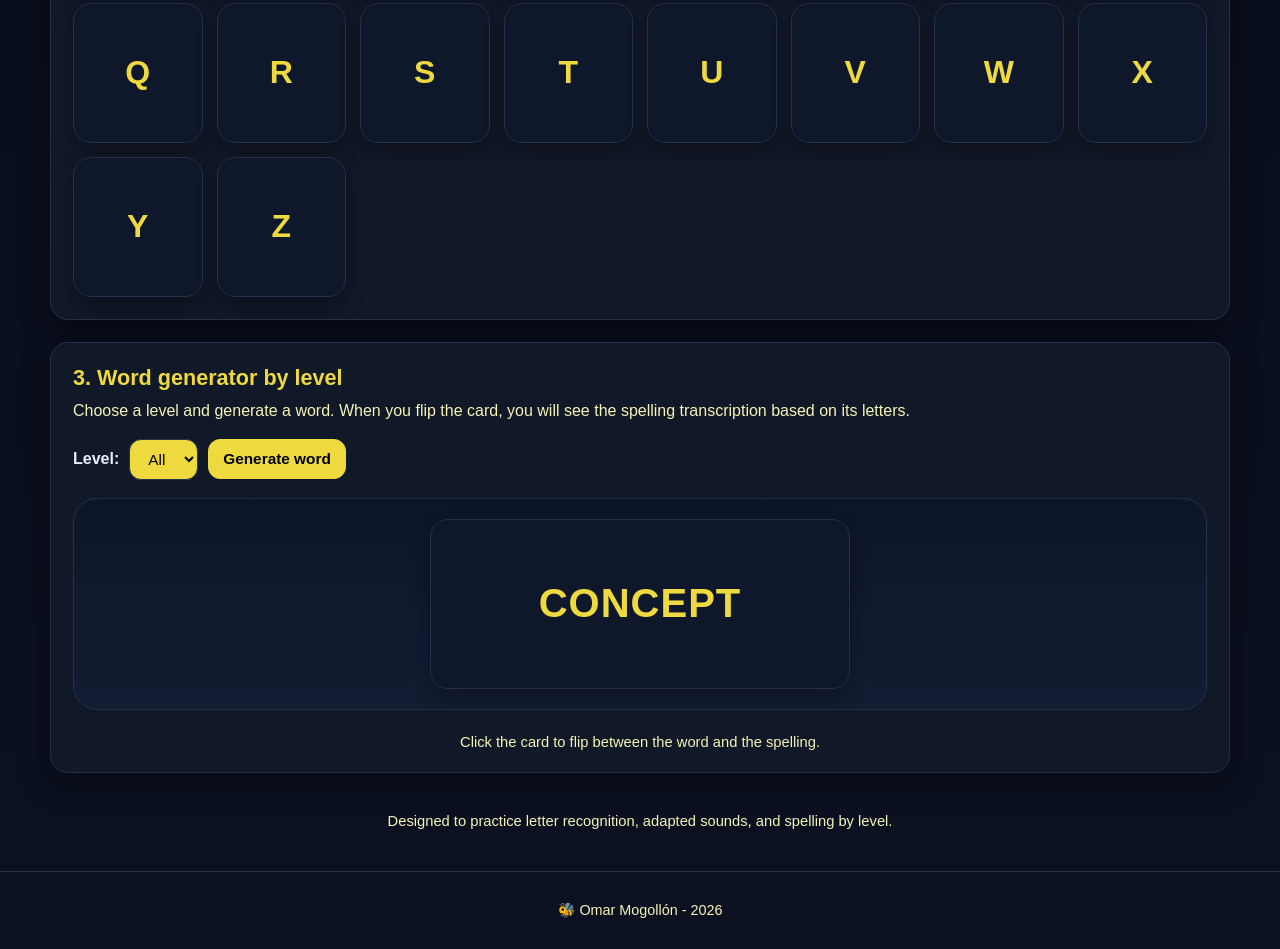
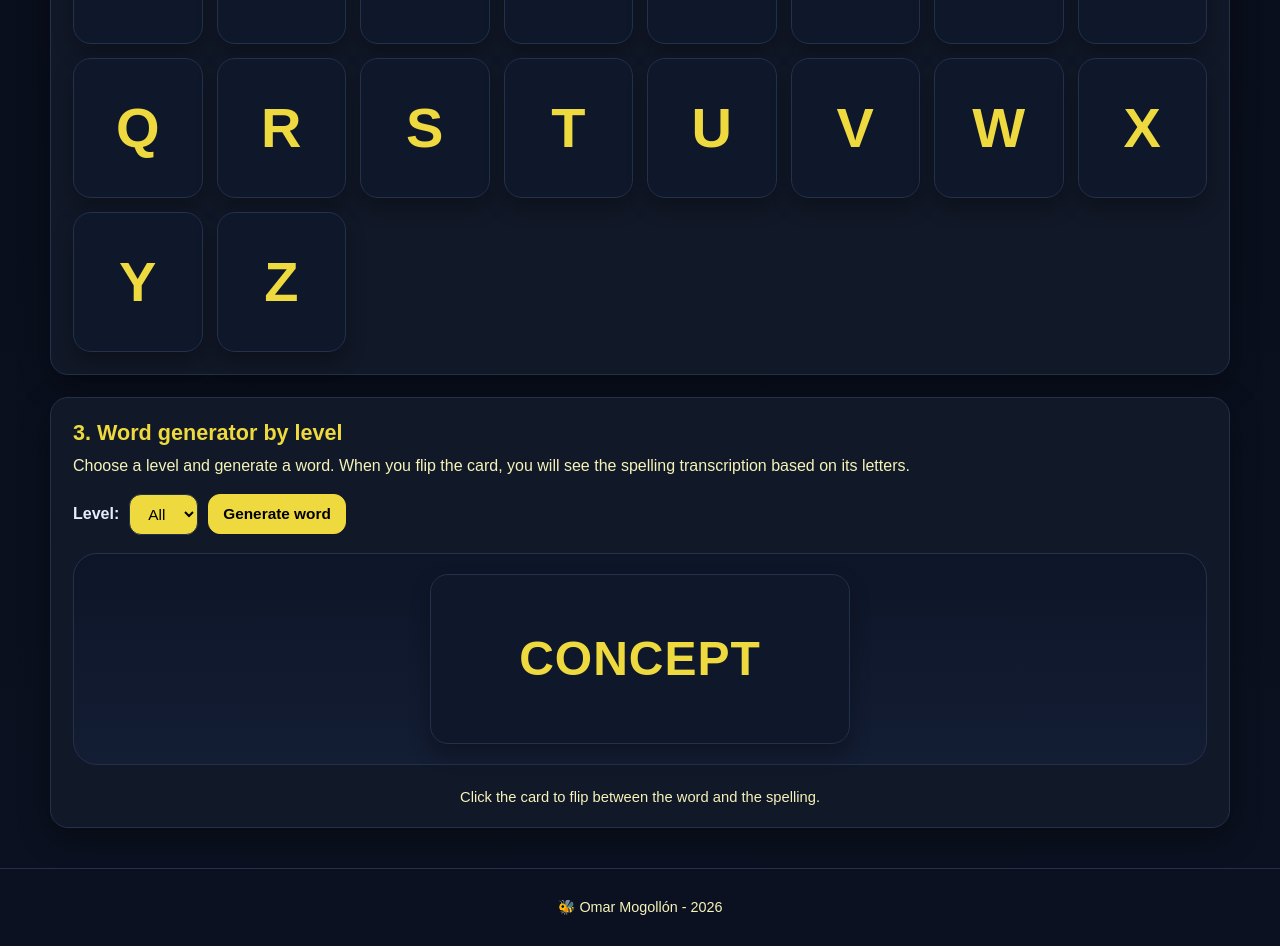
Before and after one commit to omogalag/SpellingNinja, a plain HTML site: page index.html in a window 1280 px wide. Shown: the part 1118-2067 px from the top of the page. Drawn offline with Linux system fonts and the light colour scheme.

Commit message:
Update index.html

```diff
--- a/index.html
+++ b/index.html
@@ -144,7 +144,7 @@
     }
 
     .big-letter {
-      font-size: clamp(4rem, 10vw, 7rem);
+      font-size: clamp(5rem, 18vw, 10rem);
       font-weight: bold;
       color: var(--primary-dark);
       margin-bottom: 8px;
@@ -198,19 +198,19 @@
       backface-visibility: hidden;
       -webkit-backface-visibility: hidden;
       display: flex;
-      align-items: center;
+	  align-items: center;
       justify-content: center;
       text-align: center;
       padding: 12px;
       border: 1px solid var(--border);
       box-shadow: 0 10px 20px rgba(0, 0, 0, 0.28);
-    }
+	}
 
     .flip-front {
       background: #0f172a;
       color: #eed93f;
       font-weight: bold;
-      font-size: 2rem;
+      font-size: 3.5rem;
     }
 
     .flip-back {
@@ -218,19 +218,20 @@
       color: #000000;
       transform: rotateY(180deg);
       font-weight: normal;
-      font-size: 1.15rem;
-      line-height: 1.4;
+      font-size: 1.9rem;
+      line-height: 1.9;
+	  font-size: clamp(1.3rem, 5vw, 2rem);
     }
 
     .word-front {
-      font-size: 2.5rem;
+      font-size: 3rem;
 	  letter-spacing: 1px;
       text-transform: uppercase;
     }
 
     .word-back {
       font-size: 1.5rem;
-      line-height: 1.9;
+      line-height: 1.5;
 	  letter-spacing: 1px;
       writing-mode: horizontal-tb;
       text-orientation: mixed;
@@ -240,8 +241,9 @@
       display: flex;
       align-items: center;
       justify-content: center;
-      text-align: center;
+	  text-align: center;
       padding: 16px;
+	  font-size: clamp(1.1rem, 4.8vw, 1.6rem);
     }
 
     .result-area {
@@ -267,14 +269,7 @@
       text-align: center;
     }
 
-    .footer-note {
-      text-align: center;
-      color: var(--muted);
-      font-size: 0.92rem;
-      padding-bottom: 22px;
-    }
-
-    @media (max-width: 640px) {
+        @media (max-width: 640px) {
       .panel {
         padding: 18px;
       }
@@ -343,8 +338,6 @@
     </section>
   </main>
 
-  <div class="footer-note">Designed to practice letter recognition, adapted sounds, and spelling by level.</div>
-
   <script>
     const alphabet = [
       { display: 'Aa', char: 'A', sound: '/ei/' },
@@ -369,7 +362,7 @@
       { display: 'Tt', char: 'T', sound: '/ti/' },
       { display: 'Uu', char: 'U', sound: '/iu/' },
       { display: 'Vv', char: 'V', sound: '/vi/' },
-      { display: 'Ww', char: 'W', sound: '/dábl iu/' },
+      { display: 'Ww', char: 'W', sound: '/dábliu/' },
       { display: 'Xx', char: 'X', sound: '/eks/' },
       { display: 'Yy', char: 'Y', sound: '/uai/' },
       { display: 'Zz', char: 'Z', sound: '/zi/' }
@@ -398,7 +391,7 @@
       T: 'ti',
       U: 'iu',
       V: 'vi',
-      W: 'dábl iu',
+      W: 'dábliu',
       X: 'eks',
       Y: 'uai',
       Z: 'zi'
@@ -509,6 +502,7 @@
       const chosen = words[randomIndex(words.length)];
       const card = createFlipCard(chosen.toUpperCase(), wordToSpelling(chosen), 'word-card');
       generatedWrap.appendChild(card);
+
     }
 
     randomLetterBtn.addEventListener('click', function () {
```
